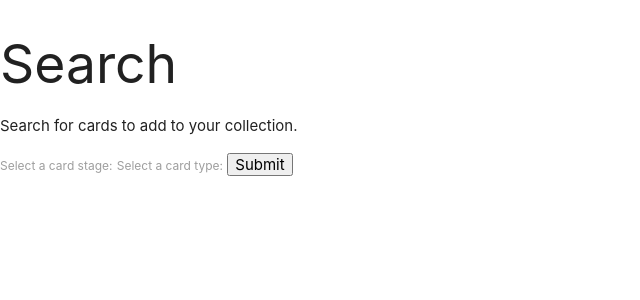
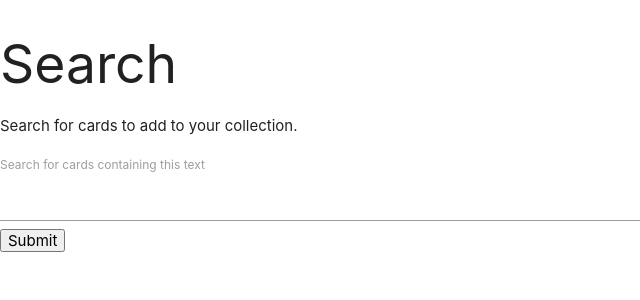
Before and after one commit to themagicianking/pokemon-tcg-collection, a Flask app: page / in a window 1280 px wide. Shown: the part 23-323 px from the top of the page, without its empty margins (0-640 px from the left). Run offline with Flask 3, Linux system fonts and the light colour scheme; data that the repository does not hold is empty; some libraries are stand-ins or nearby versions.

Commit message:
Implemented full text search library that utilizes user form input.

```diff
--- a/app.py
+++ b/app.py
@@ -62,19 +62,22 @@ def main():
             "CREATE VIRTUAL TABLE IF NOT EXISTS cardsearch USING FTS5(id,name,stage,energytype,image,text)"
         )
         c.execute("INSERT INTO cardsearch SELECT * FROM cardset")
+        search = request.form.get("search")
         # stage = request.form.get("stage")
         # energy_type = request.form.get("energy_type")
         # conn = sqlite3.connect("pokemon.db")
         # conn.row_factory = sqlite3.Row
         # c = conn.cursor()
-        c.execute("SELECT * FROM cardsearch WHERE text MATCH 'times'")
+        c.execute("SELECT * FROM cardsearch WHERE cardsearch MATCH (?)", (search,))
         results = [dict(row) for row in c.fetchall()]
+        conn.close()
     else:
         conn = sqlite3.connect("pokemon.db")
         conn.row_factory = sqlite3.Row
         c = conn.cursor()
         c.execute("SELECT * FROM cardset")
         results = [dict(row) for row in c.fetchall()]
+        conn.close()
     return render_template("base.html", results=results)
 
 
--- a/templates/base.html
+++ b/templates/base.html
@@ -24,7 +24,9 @@
       <h2>Search</h2>
       <p>Search for cards to add to your collection.</p>
       <form action="/" method="POST">
-        <label for="search">Select a card stage:</label
+        <label for "search">Search for cards containing this text</label>
+        <input name="search" type="text" id="search" />
+        <!-- <label for="search">Select a card stage:</label
         ><select name="stage" id="stage">
           <option value="Basic">Basic</option>
           <option value="Stage 1">Stage 1</option>
@@ -42,7 +44,7 @@
           <option value="Metal">Metal</option>
           <option value="Psychic">Psychic</option>
           <option value="Water">Water</option>
-        </select>
+        </select> -->
         <input type="submit" />
       </form>
       <!-- {% if results %} -->
```
Also changed, not shown: pokemon.db, 1 other file.
